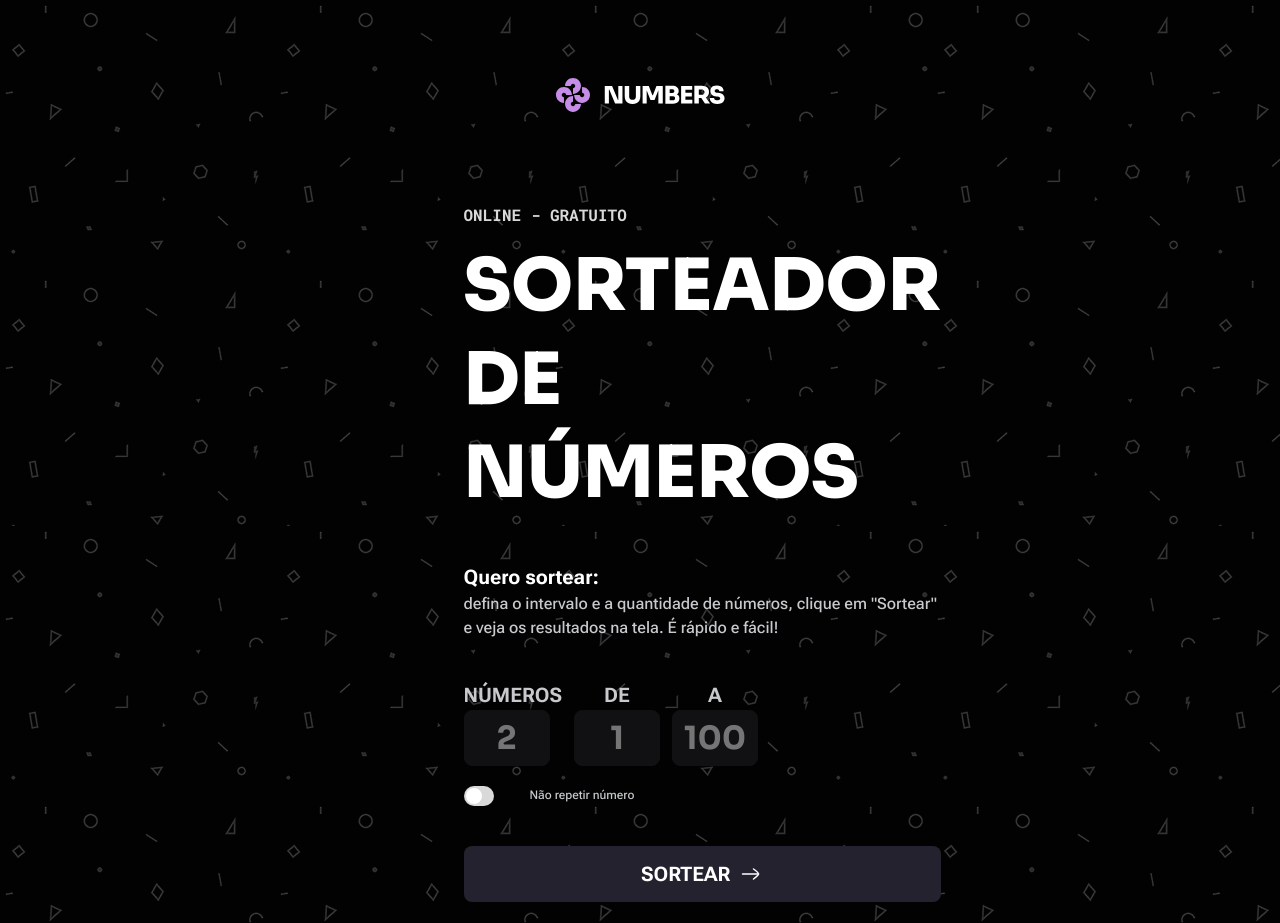
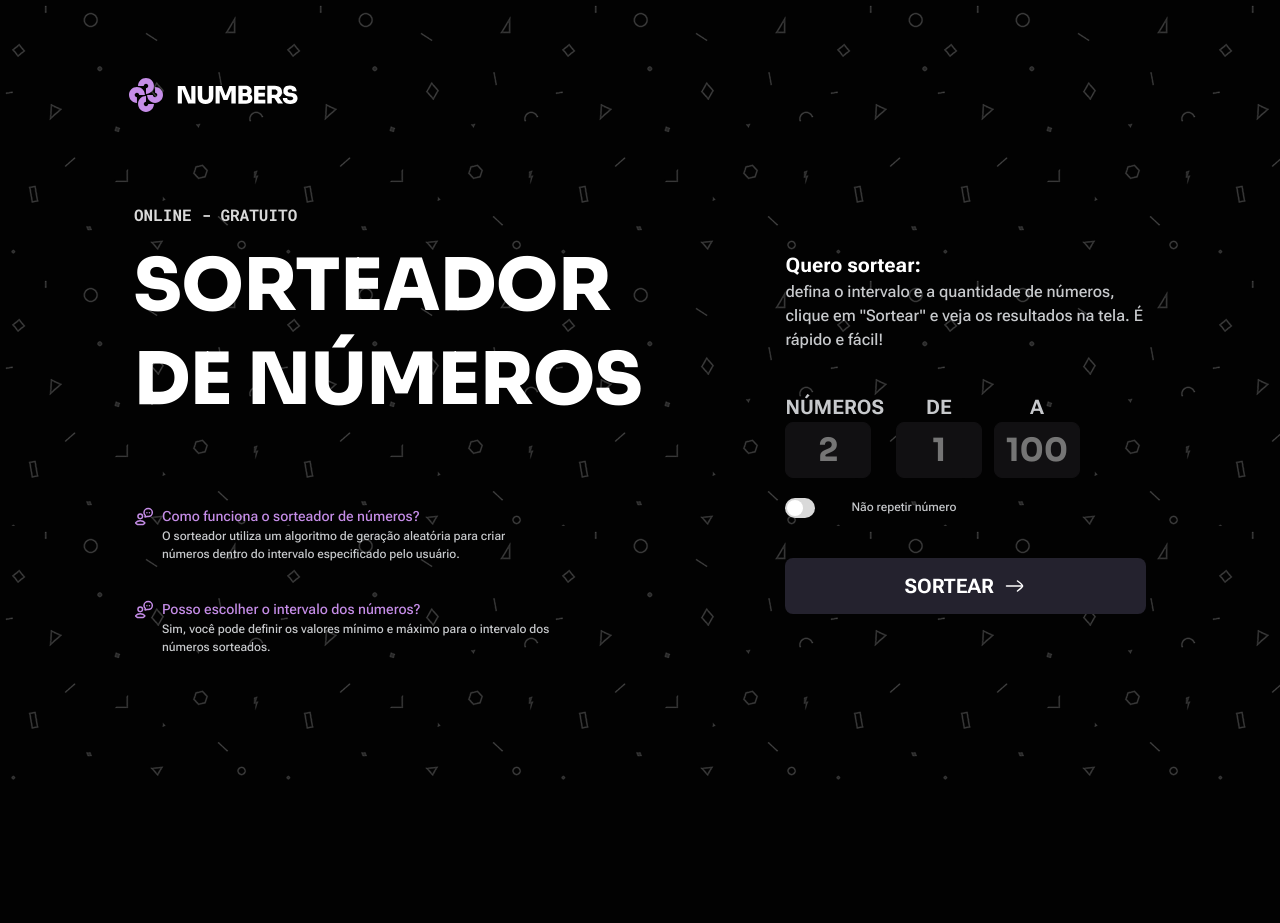
Before and after one commit to ruhancmendes/Projeto-Sorteador-de-Numeros, a plain HTML site: page index.html in a window 1280 px wide. Shown: the top 923 px of the page. After the commit the page ends 800 px from the top, so only its background shows below. Drawn offline with Linux system fonts and the light colour scheme.

Commit message:
add more to css

```diff
--- a/index.html
+++ b/index.html
@@ -15,10 +15,11 @@
   </head>
   <body>
     <main>
-      <a href="#" class="logo">
-        <img src="assets/logo.svg" alt="logo" />
-      </a>
-
+      <div class="topo">
+        <a href="#" class="logo">
+          <img src="assets/logo.svg" alt="logo" />
+        </a>
+      </div>
       <div class="grid-container">
         <div class="header">
           <h3>ONLINE - GRATUITO</h3>
@@ -61,24 +62,28 @@
 
           <button class="btn" id="sortear">
             <span>Sortear</span>
-            <img src="assets/arrow.svg" alt="">
+            <img src="assets/arrow.svg" alt="" />
           </button>
-
         </div>
 
         <div class="questions">
           <div class="question">
-            <img src="assets/qna.svg" alt="">
+            <img src="assets/qna.svg" alt="" />
             <p class="p-md">Como funciona o sorteador de números?</p>
           </div>
-          <p class="p-sm">O sorteador utiliza um algoritmo de geração aleatória para criar números dentro do intervalo especificado pelo usuário.</p>
+          <p class="p-sm">
+            O sorteador utiliza um algoritmo de geração aleatória para criar
+            números dentro do intervalo especificado pelo usuário.
+          </p>
 
           <div class="question">
-            <img src="assets/qna.svg" alt="">
+            <img src="assets/qna.svg" alt="" />
             <p class="p-md">Posso escolher o intervalo dos números?</p>
           </div>
-          <p class="p-sm">Sim, você pode definir os valores mínimo e máximo para o intervalo dos números sorteados.</p>
-
+          <p class="p-sm">
+            Sim, você pode definir os valores mínimo e máximo para o intervalo
+            dos números sorteados.
+          </p>
         </div>
       </div>
     </main>
--- a/styles/style-guide.css
+++ b/styles/style-guide.css
@@ -45,6 +45,11 @@ body {
   background: repeat url("../assets/bg-shapes.png");
   background-color: var(--background-primary);
 }
+
+.topo {
+  max-width: 26.563rem;
+}
+
 .logo {
   display: flex;
   justify-content: center;
@@ -239,7 +244,8 @@ input[type="checkbox"]:checked + .slider:before {
 .btn:hover {
   background: var(--background-secondary);
   border: 1px solid transparent;
-  border-image: linear-gradient( to right,
+  border-image: linear-gradient(
+    to right,
     var(--accent-green),
     var(--accent-lime),
     var(--accent-red),
@@ -253,7 +259,8 @@ input[type="checkbox"]:checked + .slider:before {
   background: var(--background-secondary);
   border: 2px solid transparent;
   border-radius: 0.5rem;
-  border-image: linear-gradient( to right,
+  border-image: linear-gradient(
+    to right,
     var(--accent-green),
     var(--accent-lime),
     var(--accent-red),
@@ -265,17 +272,19 @@ input[type="checkbox"]:checked + .slider:before {
 }
 
 /* QnA */
-.questions{
+.questions {
   margin-top: 2.75rem;
+  margin-bottom: 2.75rem;
+  grid-area: questions;
 }
-.question{
+.question {
   display: flex;
   gap: 0.5rem;
   margin-top: 2.25rem;
 }
 
 @media (width >= 64rem) {
-  .grid.container {
+  .grid-container {
     max-width: 84.688rem;
     display: grid;
     justify-content: space-between;
@@ -293,10 +302,18 @@ input[type="checkbox"]:checked + .slider:before {
     gap: 0.75rem;
     margin-top: 5.563rem;
   }
+  .content-form {
+    margin-top: 8.5rem;
+    margin-left: 6.75rem;
+  }
   h1 {
     font: var(--display-lg);
   }
   p {
     font: var(--p-lg);
   }
+
+  .questions{
+    margin-right: 7.625rem;
+  }
 }
```
